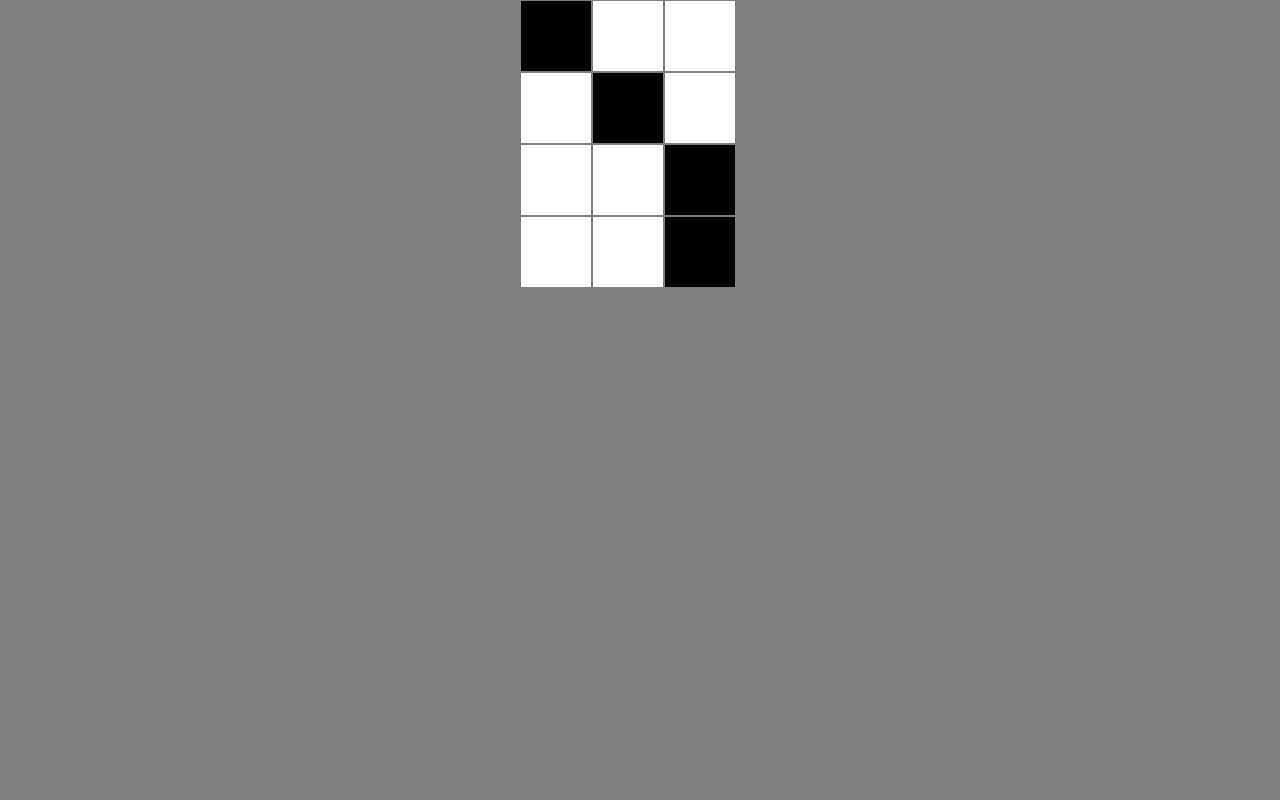
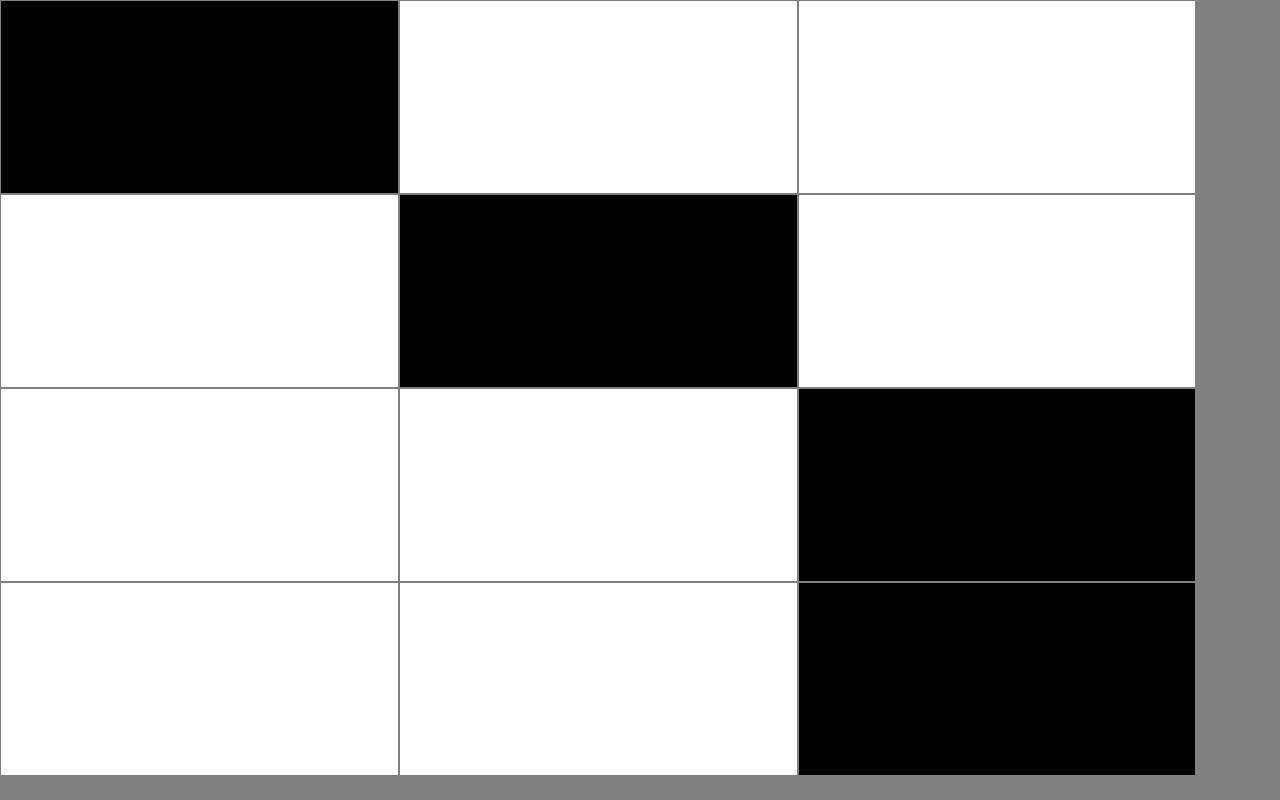
Before and after one commit to viniceosm/pianotile, a plain HTML site: page index.html in a window 1280 px wide. Drawn offline with Linux system fonts and the light colour scheme.

Commit message:
Update estilo.css

```diff
--- a/css/estilo.css
+++ b/css/estilo.css
@@ -2,20 +2,6 @@ body{
 	background-color:gray;
 	margin:0;
 }
-#cel{
-  width:240px;
-  margin:auto;
-}
-.bloco{
-  width:70px;
-  height:70px;
-  margin: 1px;
-}
-.float-left{float: left;}
-.preto{background-color:black;}
-.branco{background-color:white;}
-
-@media screen and (max-width:900px){
 #cel{
   width:100%;
   height:100vh;
@@ -25,4 +11,10 @@ body{
   height:24vh;
   margin: 1px;
 }
+.float-left{float: left;}
+.preto{background-color:black;}
+.branco{background-color:white;}
+
+@media screen and (max-width:900px){
+
 }
```
